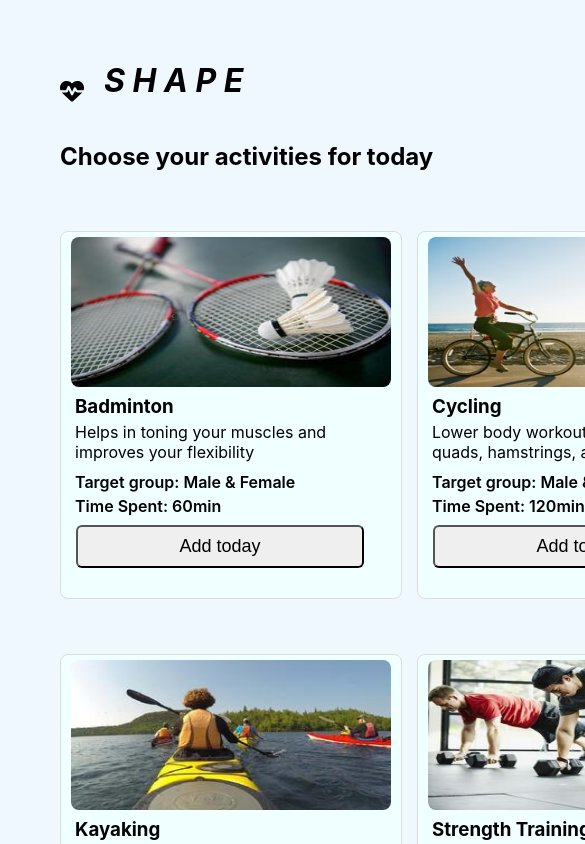
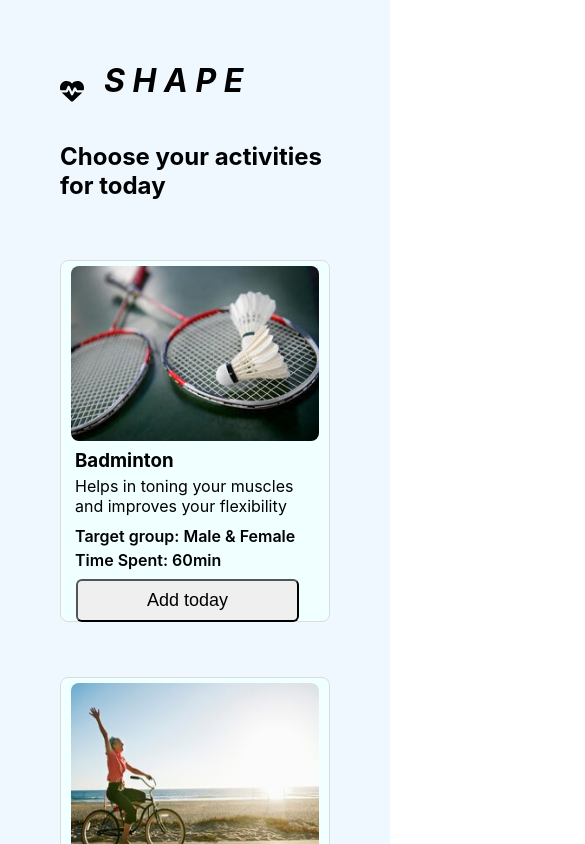
Before and after one commit to sanisaha/shape-fitness-web, a React (Create React App) app: page / in a window 390 px wide. Shown: the top 844 px of the page, 585 px wide, since content can reach past the window. Built offline with nearby package versions, Linux system fonts and the light colour scheme.

Commit message:
resonsiveness fixed

```diff
--- a/src/Component/Exercise/Exercise.css
+++ b/src/Component/Exercise/Exercise.css
@@ -46,3 +46,10 @@
 .btn-add:hover {
     background-color: peachpuff;
 }
+
+@media only screen and (max-width: 700px) {
+    .exercise-category img {
+        width: 100%;
+        height: 50%;
+    }
+}
--- a/src/Component/Main/Main.css
+++ b/src/Component/Main/Main.css
@@ -29,3 +29,14 @@
     grid-template-columns: repeat(3, 1fr);
     gap: 15px;
 }
+
+@media only screen and (max-width: 700px) {
+    .main {
+        display: flex;
+        flex-direction: column;
+    }
+
+    .exercise-container {
+        grid-template-columns: repeat(1, 1fr);
+    }
+}
```
